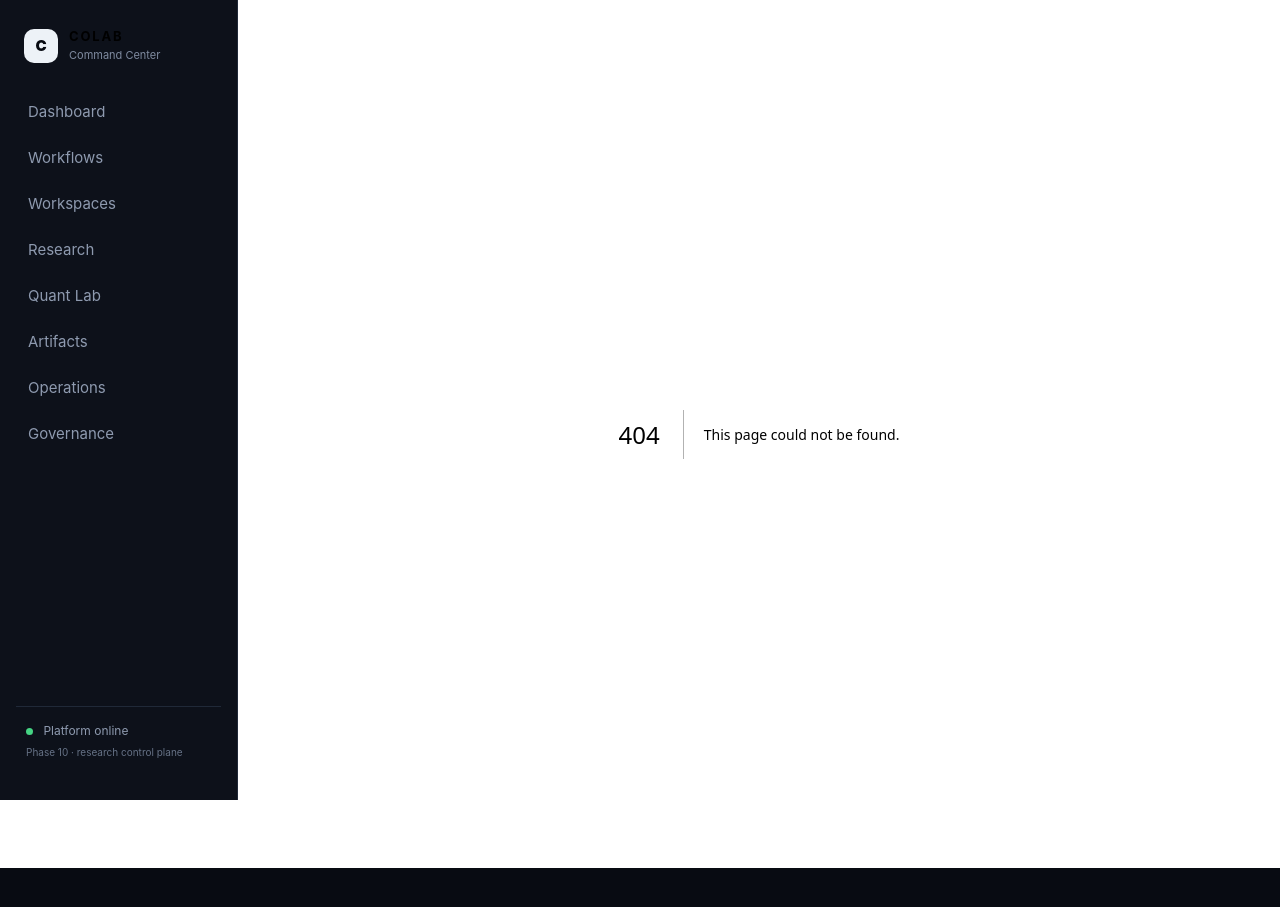
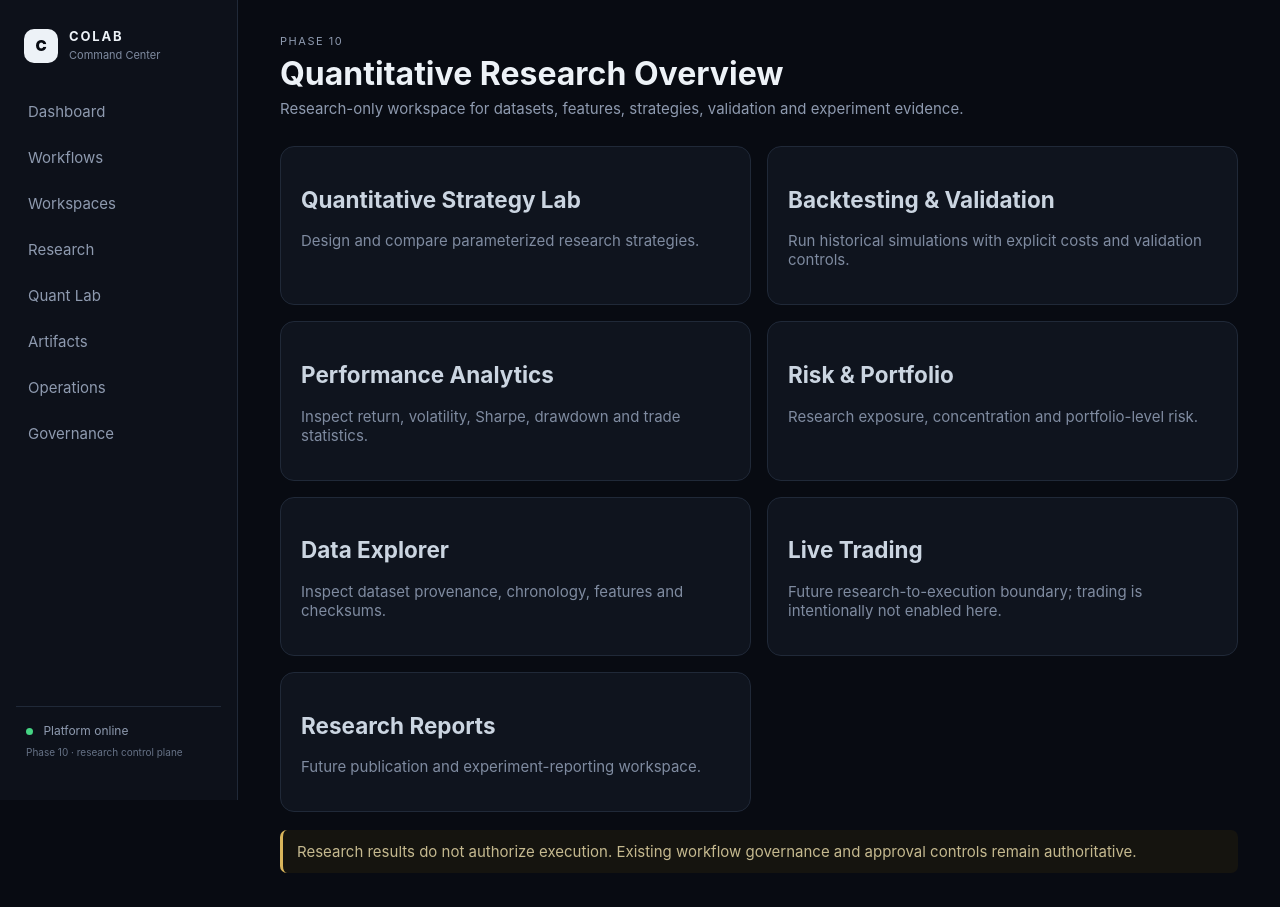
Before and after one commit to ykclassic/Colab, a Next.js app in the folder frontend/: page /quant/overview in a window 1280 px wide. Before the commit this address had no page. Before the commit the page ends 868 px from the top, so only its background shows below. Built offline with nearby package versions, Linux system fonts and the light colour scheme.

Commit message:
feat: add quantitative research overview page

```diff
--- /dev/null
+++ b/frontend/app/quant/overview/page.tsx
@@ -0,0 +1,15 @@
+import Link from 'next/link';
+
+const areas = [
+  ['Quantitative Strategy Lab', '/quant/strategy-lab', 'Design and compare parameterized research strategies.'],
+  ['Backtesting & Validation', '/quant/backtesting', 'Run historical simulations with explicit costs and validation controls.'],
+  ['Performance Analytics', '/quant/performance', 'Inspect return, volatility, Sharpe, drawdown and trade statistics.'],
+  ['Risk & Portfolio', '/quant/risk', 'Research exposure, concentration and portfolio-level risk.'],
+  ['Data Explorer', '/quant/data', 'Inspect dataset provenance, chronology, features and checksums.'],
+  ['Live Trading', '/quant/live', 'Future research-to-execution boundary; trading is intentionally not enabled here.'],
+  ['Research Reports', '/quant/reports', 'Future publication and experiment-reporting workspace.'],
+];
+
+export default function QuantitativeResearchOverview() {
+  return <main><div className="page-head"><div><p className="eyebrow">PHASE 10</p><h1>Quantitative Research Overview</h1><p>Research-only workspace for datasets, features, strategies, validation and experiment evidence.</p></div></div><div className="grid grid-2">{areas.map(([title, href, description]) => <Link className="card link" href={href} key={href}><h2>{title}</h2><p className="muted">{description}</p></Link>)}</div><section className="section"><div className="notice">Research results do not authorize execution. Existing workflow governance and approval controls remain authoritative.</div></section></main>;
+}
```
